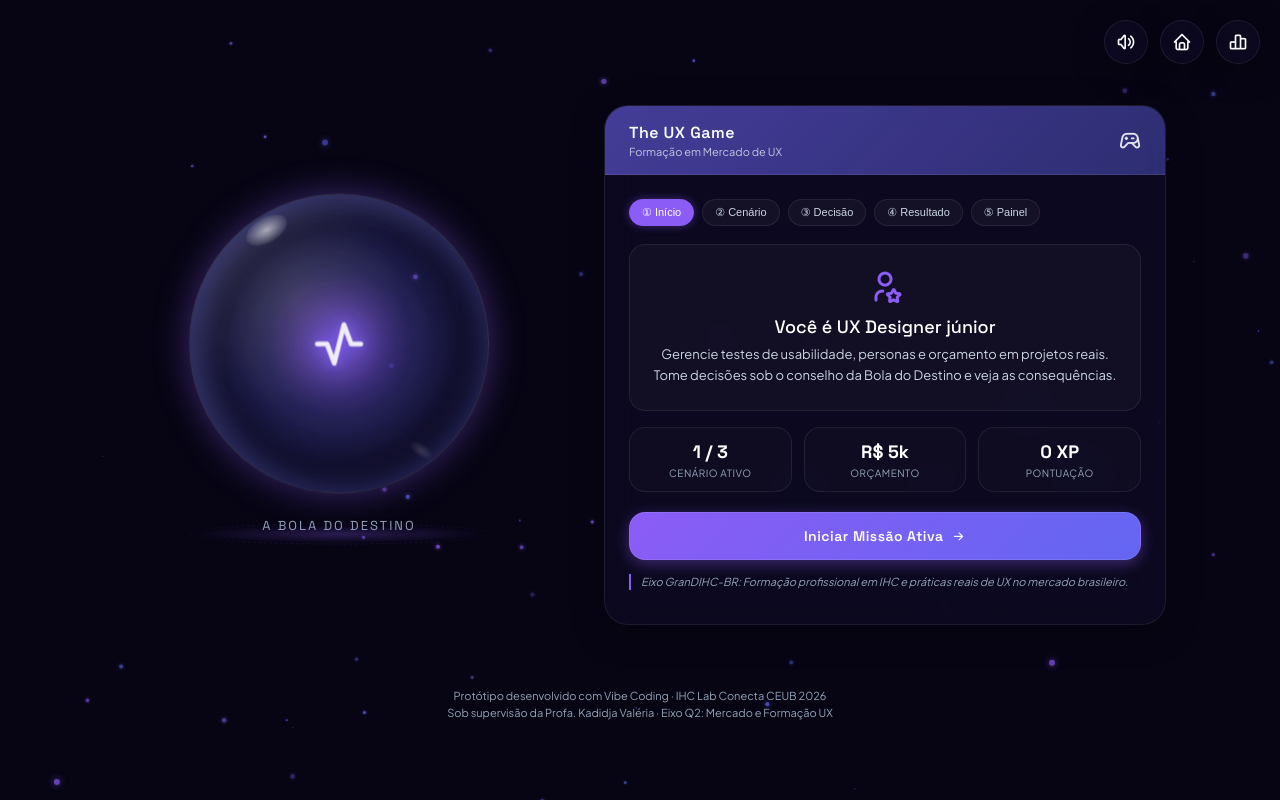
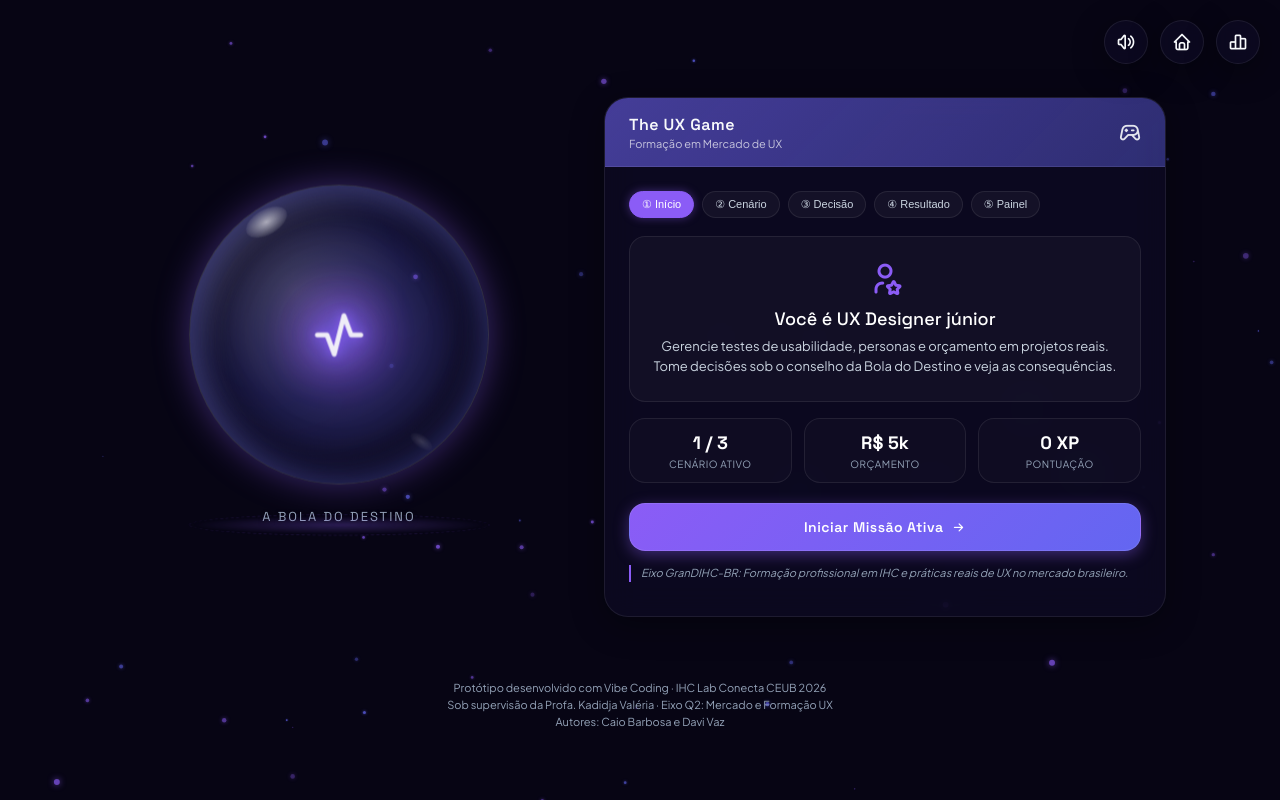
Before and after one commit to CaioB1ima/IHC-conecta-2026, a plain HTML site: page index.html in a window 1280 px wide. Drawn offline with Linux system fonts and the light colour scheme.

Commit message:
Add authors to footer credits in index.html

```diff
--- a/index.html
+++ b/index.html
@@ -1082,6 +1082,7 @@
   <div class="game-footer">
     <span>Protótipo desenvolvido com Vibe Coding · IHC Lab Conecta CEUB 2026</span>
     <span>Sob supervisão da Profa. Kadidja Valéria · Eixo Q2: Mercado e Formação UX</span>
+    <span>Autores: Caio Barbosa e Davi Vaz</span>
   </div>
 
   <!-- Sound Generator Engine (Self-contained Web Audio API synth) -->
```
